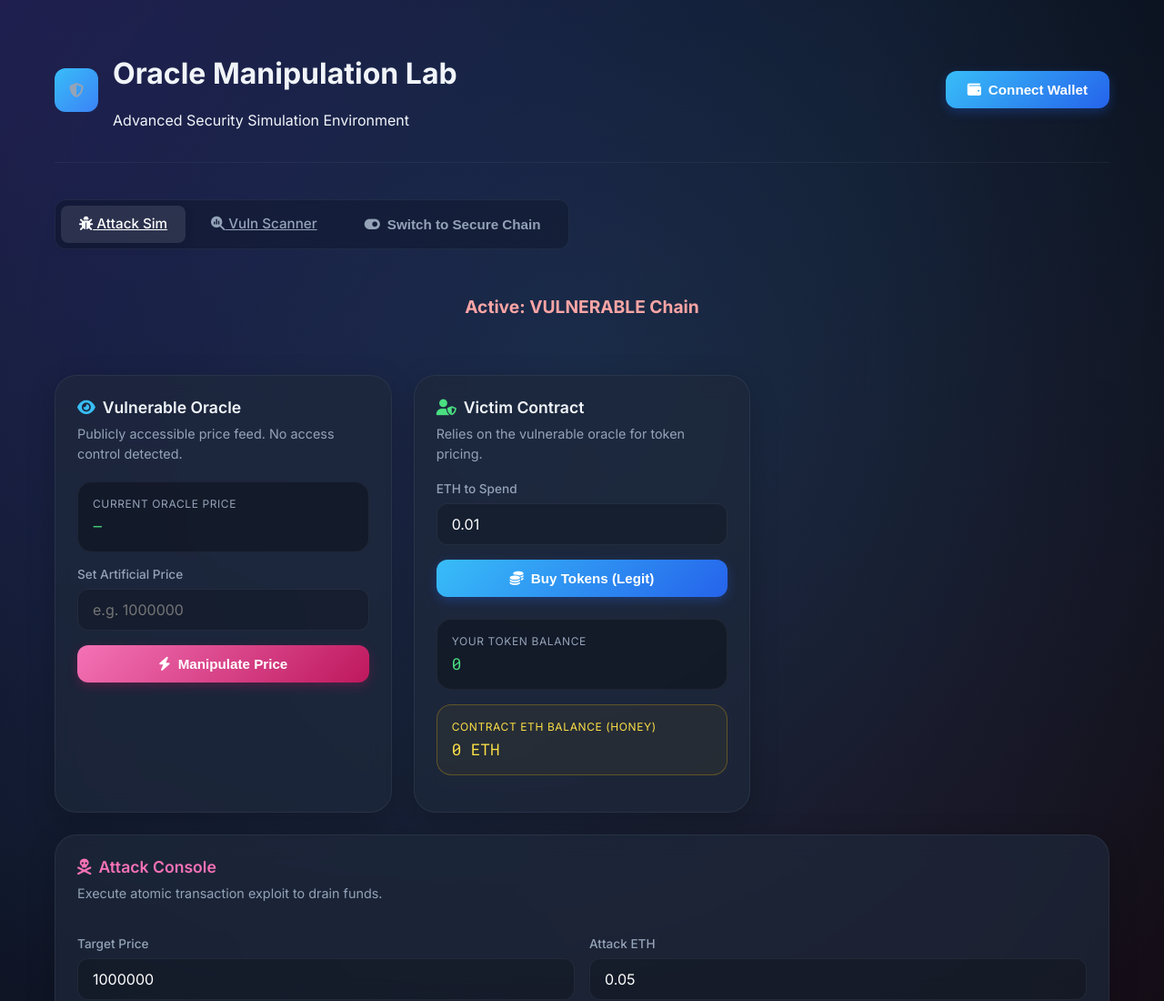
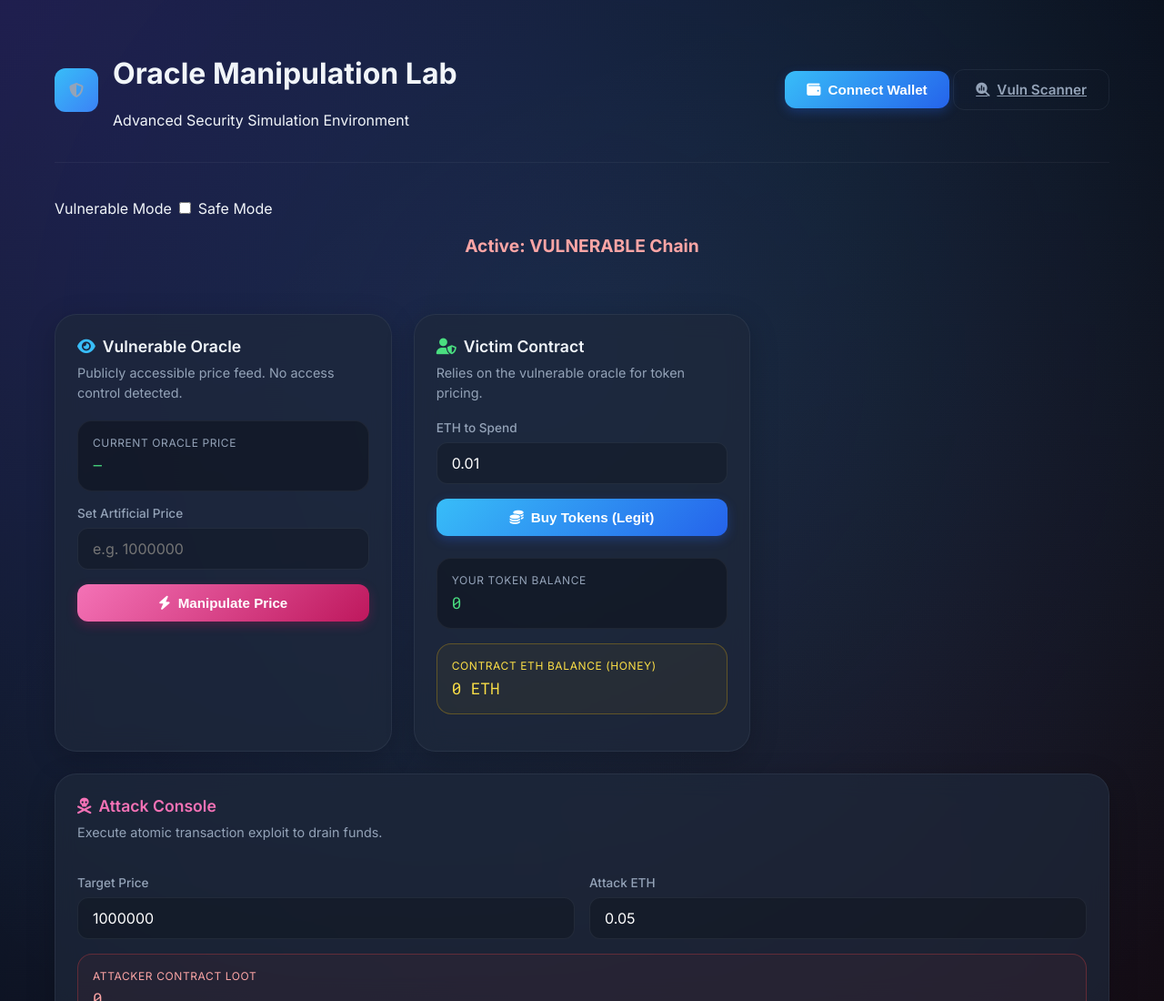
Before and after one commit to Yousuf11211/smart-contract-oracle-security, a plain HTML site: page index.html in a window 1280 px wide. Shown: the top 1100 px of the page at 91% size. Drawn offline with nearby package versions, Linux system fonts and the light colour scheme.

Commit message:
fixed the button animation problem

```diff
--- a/index.html
+++ b/index.html
@@ -24,23 +24,24 @@
             </p>
           </div>
         </div>
-        <button id="connectBtn" class="btn btn-primary">
-          <i class="fa-solid fa-wallet"></i> Connect Wallet
-        </button>
-      </header>
+        <div class="header-right">
+            <button id="connectBtn" class="btn btn-primary">
+              <i class="fa-solid fa-wallet"></i> Connect Wallet
+            </button>
+            <a href="scanner.html" class="btn btn-secondary">
+              <i class="fa-solid fa-magnifying-glass-chart"></i> Vuln Scanner
+            </a>
+          </div>
+        </header>
 
-      <nav class="nav-bar">
-          <a href="index.html" class="nav-btn active">
-            <i class="fa-solid fa-bug"></i> Attack Sim
-          </a>
-          <a href="scanner.html" class="nav-btn">
-            <i class="fa-solid fa-magnifying-glass-chart"></i> Vuln Scanner
-          </a>
-
-          <button id="chainToggle" class="btn btn-warning nav-btn" style="margin-left: auto;">
-              <i class="fa-solid fa-toggle-on"></i> Switch to Secure Chain
-          </button>
-      </nav>
+        <div class="toggle-container">
+            <span class="toggle-label">Vulnerable Mode</span>
+            <label class="switch">
+                <input type="checkbox" id="chainToggle">
+                <span class="slider round"></span>
+            </label>
+            <span class="toggle-label">Safe Mode</span>
+        </div>
 
       <main class="grid-container">
 
--- a/scanner.js
+++ b/scanner.js
@@ -11,14 +11,14 @@ function showToast(message, type = 'info') {
     }, 5000);
 }
 
-function setLoading(btnId, isLoading) {
+function setLoading(btnId, isLoading, originalText = '') {
     const btn = document.getElementById(btnId);
     if (isLoading) {
         btn.disabled = true;
         btn.innerHTML = '<i class="fa-solid fa-spinner fa-spin"></i>';
     } else {
         btn.disabled = false;
-        btn.innerHTML = '<i class="fa-solid fa-magnifying-glass"></i> Analyze Code';
+        btn.innerHTML = originalText;
     }
 }
 
@@ -88,7 +88,7 @@ function analyzeCode() {
 
         messageBox.innerHTML = reportHTML;
         resultBox.style.display = 'block';
-        setLoading("scanBtn", false);
+        setLoading("scanBtn", false, '<i class="fa-solid fa-magnifying-glass"></i> Analyze Code');
         showToast("Analysis complete.", "success");
 
     }, 1000);
--- a/style.css
+++ b/style.css
@@ -246,6 +246,17 @@ body::before {
   box-shadow: 0 6px 20px rgba(37, 99, 235, 0.4);
 }
 
+.btn-secondary {
+    background: transparent;
+    color: var(--text-muted);
+    border: 1px solid var(--card-border);
+}
+
+.btn-secondary:hover {
+    background: rgba(255, 255, 255, 0.1);
+    color: #fff;
+}
+
 .btn-danger {
   background: linear-gradient(135deg, var(--danger), #be185d);
   color: #fff;
```
